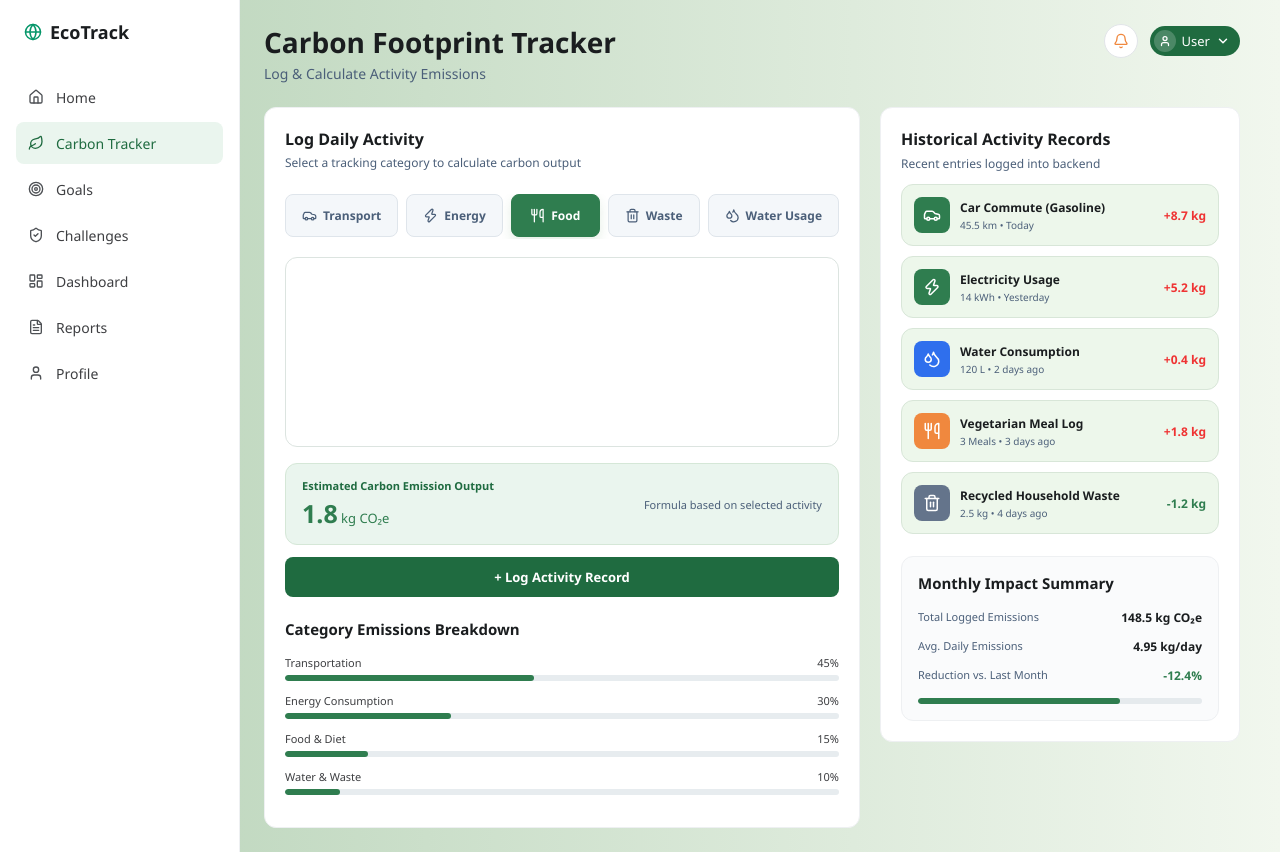
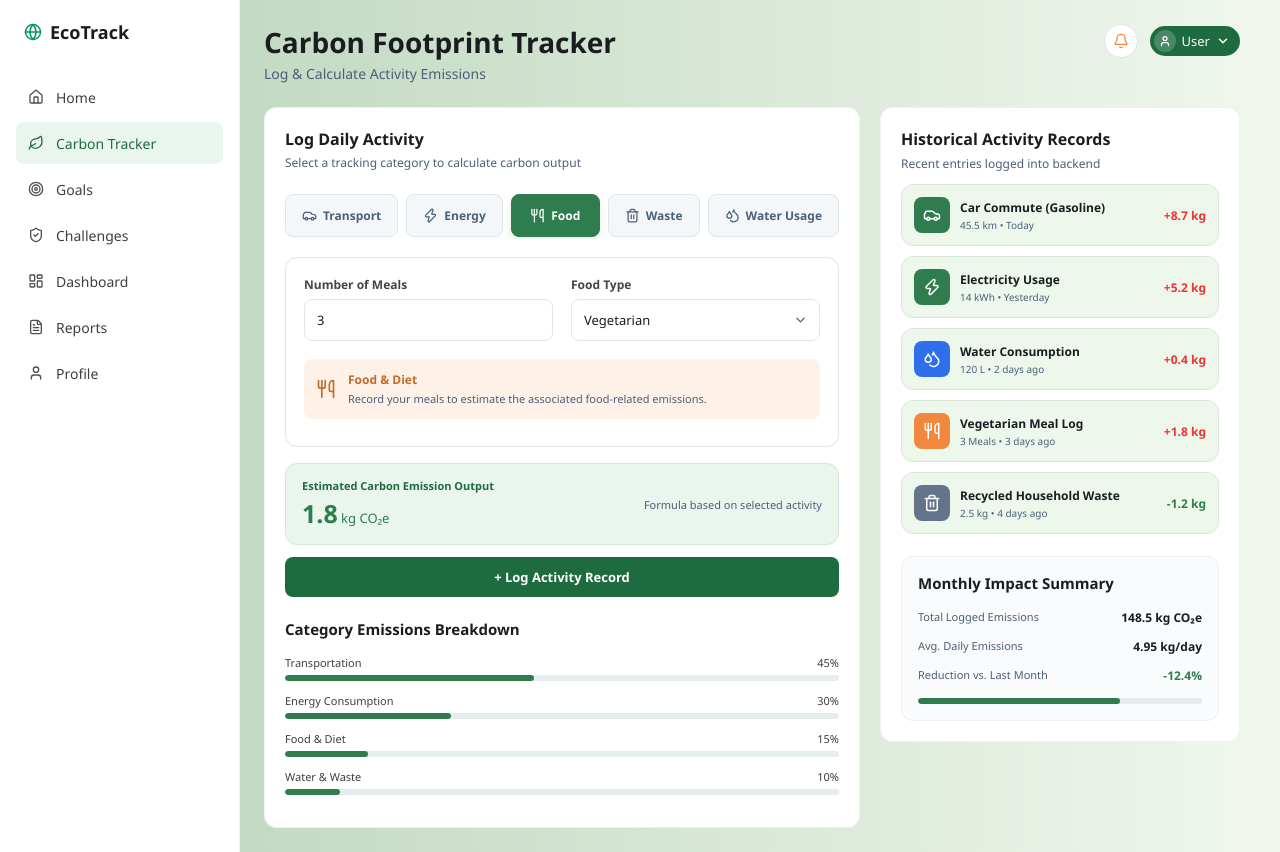
Before and after one commit to springboardmentor212/EcoTrack_Group4, a React (Create React App) app in the folder frontend/: page /carbon-footprint-tracker in a window 1280 px wide. Both pictures are taken after a click on the button "Food". Built offline with nearby package versions, Linux system fonts and the light colour scheme.

Commit message:
Update Carbon Tracking activity

```diff
--- a/frontend/src/pages/CarbonFootPrintTracker/CarbonFootPrintTracker.jsx
+++ b/frontend/src/pages/CarbonFootPrintTracker/CarbonFootPrintTracker.jsx
@@ -330,7 +330,54 @@ function CarbonFootPrintTracker() {
                   </div>
                 </div>
               )}
-
+              {/* FOOD */}
+              {activeCategory === "Food" && (
+                <div className="single-form">
+                  <div className="form-group">
+                    <label>Number of Meals</label>
+                    <input
+                      type="number"
+                      min="0"
+                      value={meals}
+                      onChange={(e) =>
+                        setMeals(e.target.value)
+                      }
+                    />
+                  </div>
+                  <div className="form-group">
+                    <label>Food Type</label>
+                    <div className="select-wrap">
+                      <select
+                        value={foodType}
+                        onChange={(e) =>
+                          setFoodType(e.target.value)
+                        }
+                      >
+                        <option>
+                          Vegetarian
+                        </option>
+                        <option>
+                          Mixed
+                        </option>
+                        <option>
+                          Non-Vegetarian
+                        </option>
+                      </select>
+                      <ChevronDown size={15} />
+                    </div>
+                  </div>
+                  <div className="category-info food-info">
+                    <Utensils size={20} />
+                    <div>
+                      <strong>Food & Diet</strong>
+                      <p>
+                        Record your meals to estimate the
+                        associated food-related emissions.
+                      </p>
+                    </div>
+                  </div>
+                </div>
+              )}
 
               {/* WASTE */}
               {activeCategory === "Waste" && (
```
